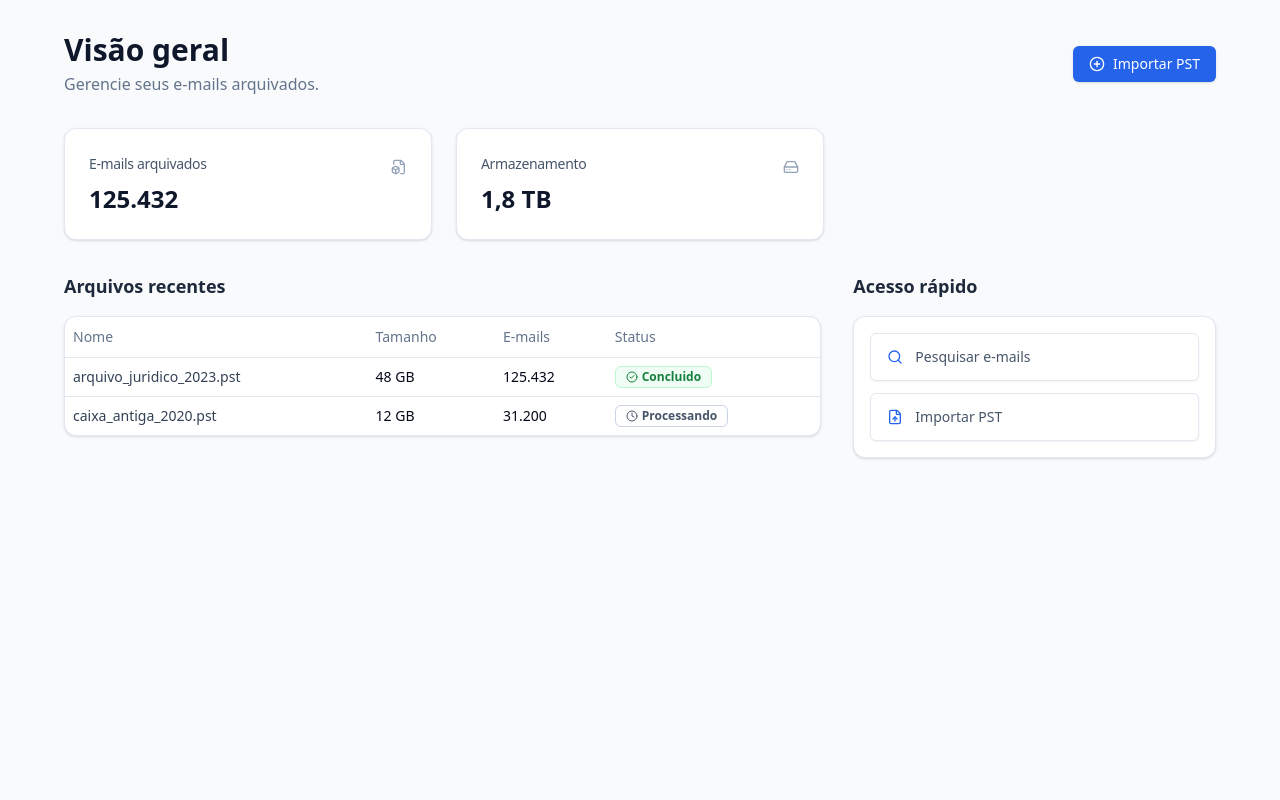
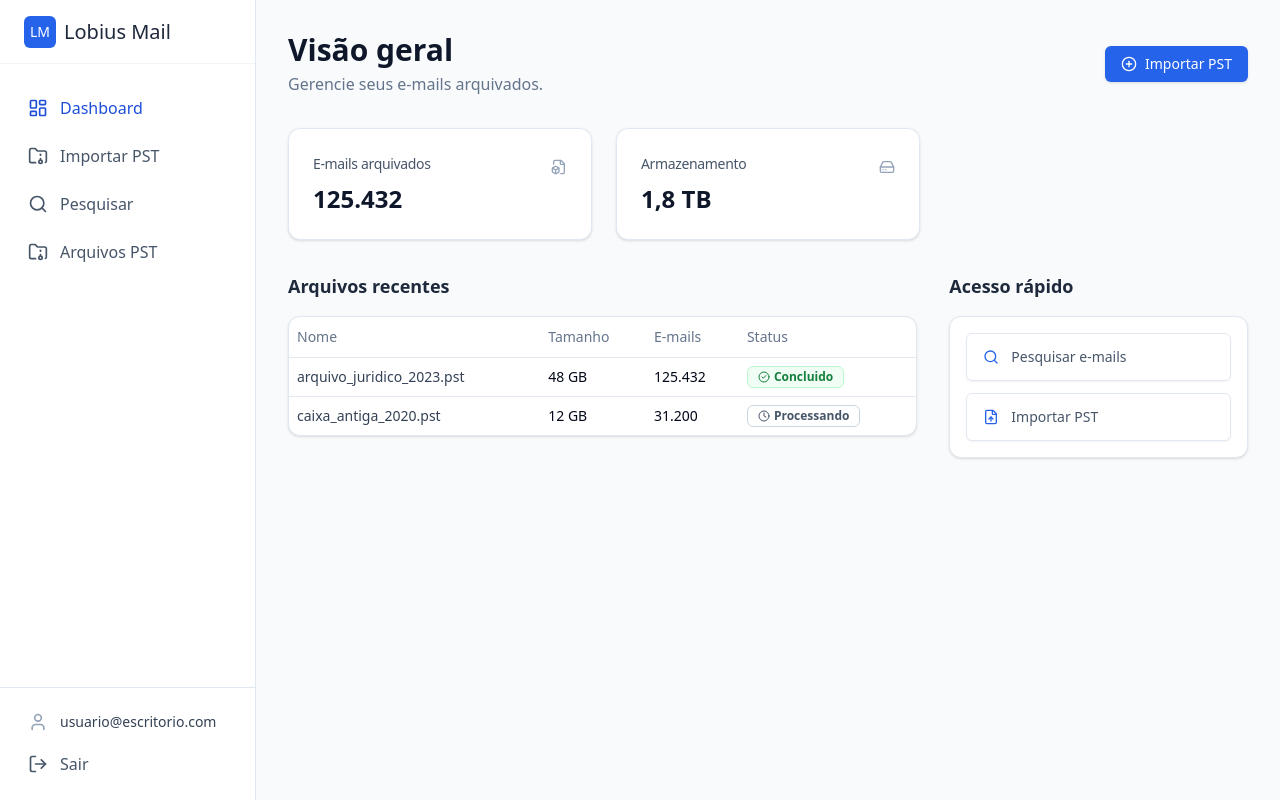
Before and after one commit to O-Guiih/Lobius-Mail, a React (Vite) app in the folder lobius-mail/frontend/: page /dashboard in a window 1280 px wide. Built offline with nearby package versions, Linux system fonts and the light colour scheme.

Commit message:
Atualizacao de links no dashboardlayout para funcionamento do menu lateral

```diff
--- a/lobius-mail/frontend/src/layouts/DashboardLayout.tsx
+++ b/lobius-mail/frontend/src/layouts/DashboardLayout.tsx
@@ -11,7 +11,7 @@ export function DashboardLayout() {
         <div className="flex h-screen w-full bg-slate-50">
 
             {/* SIDEBAR (Desktop) */}
-            <aside className="hidden md: flex flex-col w-64 border-r border-slate-200 bg-white">
+            <aside className="hidden md:flex flex-col w-64 border-r border-slate-200 bg-white">
 
                 {/* Espaço para a Logo */}
                 <div className="h-16 flex items-center px-6 border-b border-slate-100">
@@ -30,9 +30,40 @@ export function DashboardLayout() {
                     <Link
                     to="/dashboard"
                     className={`flex items-center gap-3 px-3 py-2 rounded-md transition-colors $ {
-                        isActive("/arquivos-pst") ? "bg-blue-50 text-blue-700 font-medium" : "text-slate-600 hover:bg-slate-100 hover:text-slate-900"
+                        isActive("/dashboard") ? "bg-blue-50 text-blue-700 font-medium" : "text-slate-600 hover:bg-slate-100 hover:text-slate-900"
                         }`}
                     >
+                        <LayoutDashboard className="w-5 h-5" />
+                        Dashboard
+                    </Link>
+
+                    <Link
+                        to="/importar"
+                        className={`flex items-center gap-3 px-3 py-2 rounded-md transition-colors ${
+                            isActive("/importar") ? "bg-blue-50 text-blue-700 font-medium" : "text-slate-600 hover:bg-slate-100 hover:text-slate-900"
+                        }`}
+                    >
+                        <FolderArchive className="w-5 h-5" />
+                        Importar PST
+                    </Link>
+
+                    <Link
+                        to="/pesquisar"
+                        className={`flex items-center gap-3 px-3 py-2 rounded md transition-colors ${
+                            isActive("/pesquisar") ? "bg-blue-50 text-blue-700 font-medium" : "text-slate-600 hover:bg-slate-100 hover:text-slate-900"
+                        }`}
+                    >
+                        <Search className="w-5 h-5" />
+                        Pesquisar
+                    </Link>
+
+                        <Link
+                            to="/arquivos-pst"
+                            className= {`flex items-center gap-3 px-3 py-2 rounded-md transition-colors ${
+                                isActive("/arquivos-pst") ? "bg-blue-50 text-blue-700 font-medium" : "text-slate-600 hover:bg-slate-100 hover:text-slate-900"
+                        }`}
+                    >
+
                         <FolderArchive className="w-5 h-5" />
                         Arquivos PST
                     </Link>
@@ -44,7 +75,7 @@ export function DashboardLayout() {
                         <User className="w-5 h-5 text-slate-400" />
                         <span>usuario@escritorio.com</span>
                     </div>
-                    <button className="w-full items-center gap-3 px-3 py-2 mt-1 rounded-md text-slate-600 hover:bg-red-50 hover:text-red-600 transition-colors text-left">
+                    <button className="flex w-full items-center gap-3 px-3 py-2 mt-1 rounded-md text-slate-600 hover:bg-red-50 hover:text-red-600 transition-colors text-left">
                         <LogOut className="w-5 h-5" />
                         <span>Sair</span>
                     </button>
```
